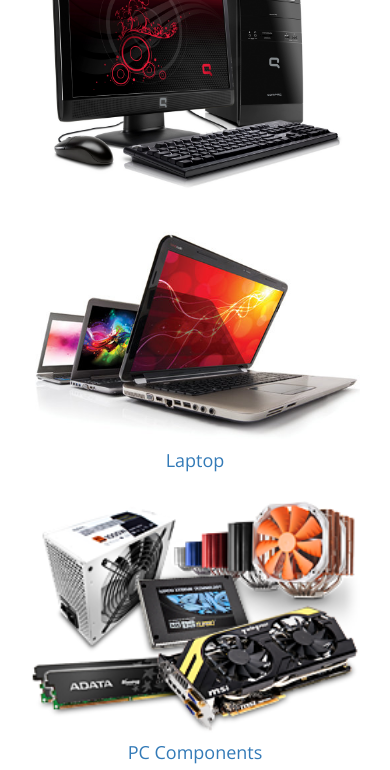
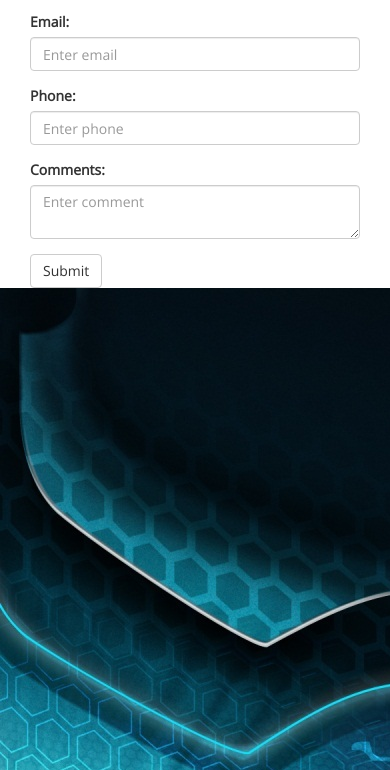
Before and after one commit to MarkKenny91/wadproj, a plain HTML site: page index.html in a window 390 px wide. Shown: the part 2272-3042 px from the top of the page. Drawn offline with nearby package versions, Linux system fonts and the light colour scheme; a script that the page names is missing.

Commit message:
more styling

```diff
--- a/index.html
+++ b/index.html
@@ -22,6 +22,7 @@
     </head>
 
     <body>
+
         <header class="container-fluid">
             <h1>CompuTech</h1>
             <a class="socialIcons" href="http://twitter.com" target="_blank" title="twitter" alt="twitter"><img src='images/twitter.png' /></a>
@@ -79,8 +80,11 @@
                     </div>
 
                 </article>
+
              </div>
+             <div class="jumbotron3">
 
+		</div>
             <!-- Form - code from W3 Schools -->
 
             <div class="container-fluid">
@@ -108,40 +112,41 @@
 
                 <button type="submit" class="btn btn-default">Submit</button>
             </form>
-            </div>
+
 
             </section>
 
+                </div>
 
 
-                <aside class="col-sm-2 col-sm-pull-8" align="leftgit">
-                    <h4 class="menu-title">
-                        <b>Menu List</b>
-                    </h4>
-
-                    <div class="menu-list">
-                        <a href="" input type = "button" value ="Desktop Computers" onclick = "window.location.href=''">
-                            <img src="images/desktop.jpg"/>
-                        </a>
-
-                        <a href="">
-                            <img src="images/laptop.jpg"/>
-                            <h4>Laptop</h4>
-                        </a>
-
-                        <a href="">
-                            <img src="images/components.png"/>
-                            <h4>PC Components</h4>
-                        </a>
-
-                        <a href="">
-                            <img src="images/desktop.jpg"/>
-                            <h4>Peripherals</h4>
-                        </a>
-                    </div>
-                </aside>
+            <!--<div class="menu-list">-->
+            <!--    <aside class="col-sm-2 col-sm-pull-8">-->
+            <!--        <h4 class="menu-title">-->
+            <!--            <b>Menu List</b>-->
+            <!--        </h4>-->
 
 
+            <!--            <a href="" input type = "button" value ="Desktop Computers" onclick = "window.location.href=''">-->
+            <!--                <img src="images/desktop.jpg"/>-->
+            <!--            </a>-->
+
+            <!--            <a href="">-->
+            <!--                <img src="images/laptop.jpg"/>-->
+            <!--                <h4>Laptop</h4>-->
+            <!--            </a>-->
+
+            <!--            <a href="">-->
+            <!--                <img src="images/components.png"/>-->
+            <!--                <h4>PC Components</h4>-->
+            <!--            </a>-->
+
+            <!--            <a href="">-->
+            <!--                <img src="images/desktop.jpg"/>-->
+            <!--                <h4>Peripherals</h4>-->
+            <!--            </a>-->
+
+            <!--    </aside>-->
+            <!--</div>-->
 
 
 
```
